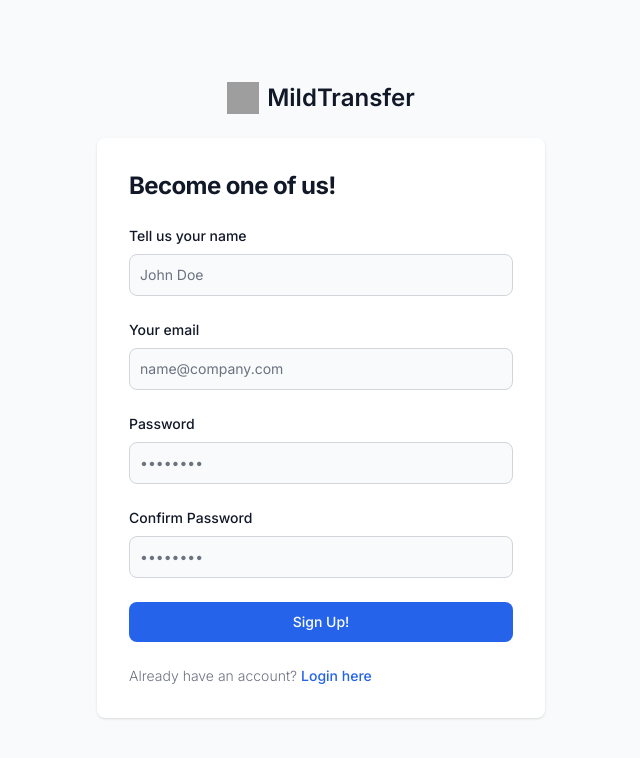
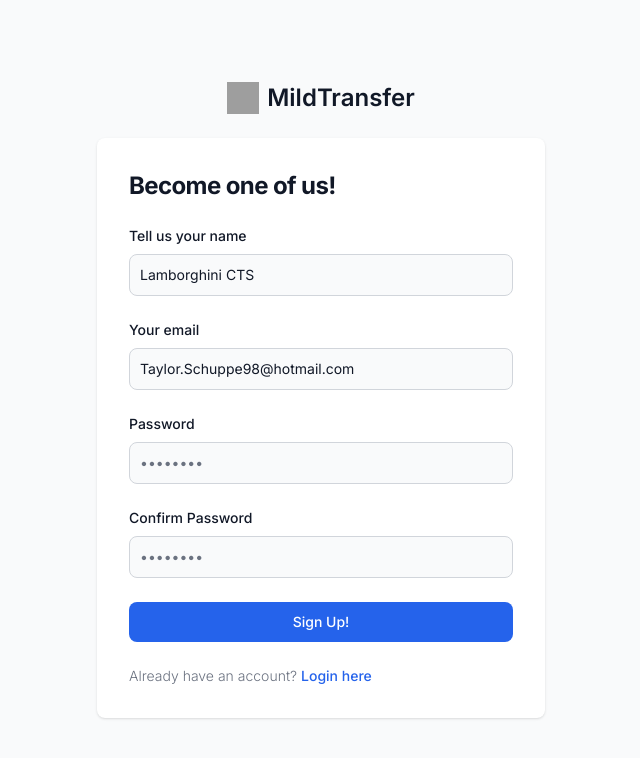
Before and after one commit to allestaire/MildTransfer, a Next.js app: page /signup in a window 1280 px wide. Shown: the top 758 px of the page, without its empty margins (319-959 px from the left). Built offline with nearby package versions, Linux system fonts and the light colour scheme; no server answers; grey boxes are pictures that could not be loaded; what localized-strings would draw is missing.

Commit message:
:sparkles: Signup

```diff
--- /dev/null
+++ b/src/app/api/signup/route.js
@@ -0,0 +1,34 @@
+import Helper from '@/utils/Helper'
+import { NextResponse } from 'next/server'
+import * as Yup from 'yup'
+
+export async function POST(request) {
+
+  try {
+    const payload = await request.json()
+    const schema = Yup.object().shape({
+      name: Yup.string().required(),
+      email: Yup.string().required().email(),
+      password: Yup.string().required()
+        .test(
+          'is-strong',
+          ({ label }) => 'The password field is not strong.',
+          (value) => {
+            return /(?=.*\d)(?=.*[a-z])(?=.*[A-Z])(?=.*\W)/.test(value)
+          }
+        ),
+      confirmpassword: Yup.string().required()
+        .test(
+          'is-matched',
+          ({ label }) => 'The password field does not match',
+          (value) => {
+            return value === payload.password
+          }
+        )
+    })
+    await schema.validate(payload, { abortEarly: false })
+    return NextResponse.json('Created')
+  } catch (e) {
+    return Helper.handleException(e)
+  }
+}
--- a/src/app/signup/page.jsx
+++ b/src/app/signup/page.jsx
@@ -1,10 +1,19 @@
 'use client'
 
 import { useFormik } from "formik"
+import { useContext, useEffect, useMemo } from "react"
 import * as Yup from 'yup'
+import Global from '@/machines/provider'
+import { useActor } from "@xstate/react"
+import Variables from "@/utils/Variables"
+import { faker } from "@faker-js/faker"
+import Helper from "@/utils/Helper"
+import Alerts from "@/components/Alerts"
 
 
-const Signup = () => {
+const SignupPage = () => {
+  const Context = useContext(Global.State)
+  const Singup = useActor(Context.Signup)
   const schema = useFormik({
     initialValues: {
       name: '',
@@ -31,14 +40,40 @@ const Signup = () => {
             return value === schema.values.password
           }
         )
-
     }),
     onSubmit(values) {
-      console.log(values)
+      Singup[1]({
+        type: 'SUBMIT',
+        data: values
+      })
     }
   })
+  const handleSuccessClose = () => {
+    window.location.href = '/'
+  }
+  useEffect(() => {
+    if (Singup[0].matches('invalid')) {
+      const invalid = Singup[0].context.invalid
+      Helper.setFieldError(invalid, schema)
+    }
+  }, [Singup[0].context.invalid])
+  useEffect(() => {
+    Singup[1]('RESET')
+    if (true) {
+      schema.setFieldValue('name', faker.vehicle.vehicle())
+      schema.setFieldValue('email', faker.internet.email())
+      schema.setFieldValue('password', Variables.DEFAULT_PASSWORD)
+      schema.setFieldValue('confirmpassword', Variables.DEFAULT_PASSWORD)
+    }
+  }, [])
+
   return (
     <section className="bg-gray-50 dark:bg-gray-900">
+      <Alerts.Success
+        open={Singup[0].matches('success')}
+        message="Your account was successfuly created!"
+        onClose={handleSuccessClose}
+      />
       <div className="flex flex-col items-center justify-center px-6 py-8 mx-auto md:h-screen lg:py-0">
         <a
           href="#"
@@ -51,8 +86,36 @@ const Signup = () => {
           />
           MildTransfer
         </a>
-        <div className="w-full bg-white rounded-lg shadow dark:border md:mt-0 sm:max-w-md xl:p-0 dark:bg-gray-800 dark:border-gray-700">
-          <div className="p-6 space-y-4 md:space-y-6 sm:p-8">
+        <div className={"w-full bg-white rounded-lg shadow dark:border md:mt-0 sm:max-w-md xl:p-0 dark:bg-gray-800 dark:border-gray-700"}>
+          {
+            Singup[0].matches('process') && (
+              <div
+                role="status"
+                className="absolute -translate-x-1/2 -translate-y-1/2 top-2/4 left-1/2"
+              >
+                <svg
+                  aria-hidden="true"
+                  className="w-8 h-8 text-gray-200 animate-spin dark:text-gray-600 fill-blue-600"
+                  viewBox="0 0 100 101"
+                  fill="none"
+                  xmlns="http://www.w3.org/2000/svg"
+                >
+                  <path
+                    d="M100 50.5908C100 78.2051 77.6142 100.591 50 100.591C22.3858 100.591 0 78.2051 0 50.5908C0 22.9766 22.3858 0.59082 50 0.59082C77.6142 0.59082 100 22.9766 100 50.5908ZM9.08144 50.5908C9.08144 73.1895 27.4013 91.5094 50 91.5094C72.5987 91.5094 90.9186 73.1895 90.9186 50.5908C90.9186 27.9921 72.5987 9.67226 50 9.67226C27.4013 9.67226 9.08144 27.9921 9.08144 50.5908Z"
+                    fill="currentColor"
+                  />
+                  <path
+                    d="M93.9676 39.0409C96.393 38.4038 97.8624 35.9116 97.0079 33.5539C95.2932 28.8227 92.871 24.3692 89.8167 20.348C85.8452 15.1192 80.8826 10.7238 75.2124 7.41289C69.5422 4.10194 63.2754 1.94025 56.7698 1.05124C51.7666 0.367541 46.6976 0.446843 41.7345 1.27873C39.2613 1.69328 37.813 4.19778 38.4501 6.62326C39.0873 9.04874 41.5694 10.4717 44.0505 10.1071C47.8511 9.54855 51.7191 9.52689 55.5402 10.0491C60.8642 10.7766 65.9928 12.5457 70.6331 15.2552C75.2735 17.9648 79.3347 21.5619 82.5849 25.841C84.9175 28.9121 86.7997 32.2913 88.1811 35.8758C89.083 38.2158 91.5421 39.6781 93.9676 39.0409Z"
+                    fill="currentFill"
+                  />
+                </svg>
+                <span className="sr-only">Loading...</span>
+              </div>
+            )
+          }
+
+
+          <div className={"p-6 space-y-4 md:space-y-6 sm:p-8 " + (Singup[0].matches('process') ? 'opacity-20' : '')}>
             <h1 className="text-xl font-bold leading-tight tracking-tight text-gray-900 md:text-2xl dark:text-white">
               Become one of us!
             </h1>
@@ -177,4 +240,4 @@ const Signup = () => {
   )
 }
 
-export default Signup
+export default SignupPage
--- a/src/machines/signup.js
+++ b/src/machines/signup.js
@@ -1,10 +1,14 @@
 import Fetch from "@/utils/Fetch";
-import { createMachine } from "xstate";
+import { assign, createMachine } from "xstate";
 
 
 export default createMachine({
+  predictableActionArguments: true,
   id: 'Signup',
   initial: 'inactive',
+  context: {
+    invalid: null
+  },
   on: {
     RESET: '.inactive'
   },
@@ -43,12 +47,22 @@ export default createMachine({
     success: {}
   }
 }, {
+  guards: {
+    isInvalid(_ctx, event) {
+      console.log(event.data)
+      return event.data.status === 422
+    }
+  },
   actions: {
-
+    setInvalid: assign({
+      invalid(_ctx, event) {
+        return event.data.body
+      }
+    })
   },
   services: {
     signingup(_ctx, event) {
-      return Fetch.post('/signup', event.data)
+      return Fetch.post('/api/signup', event.data)
     }
   }
 })
```
